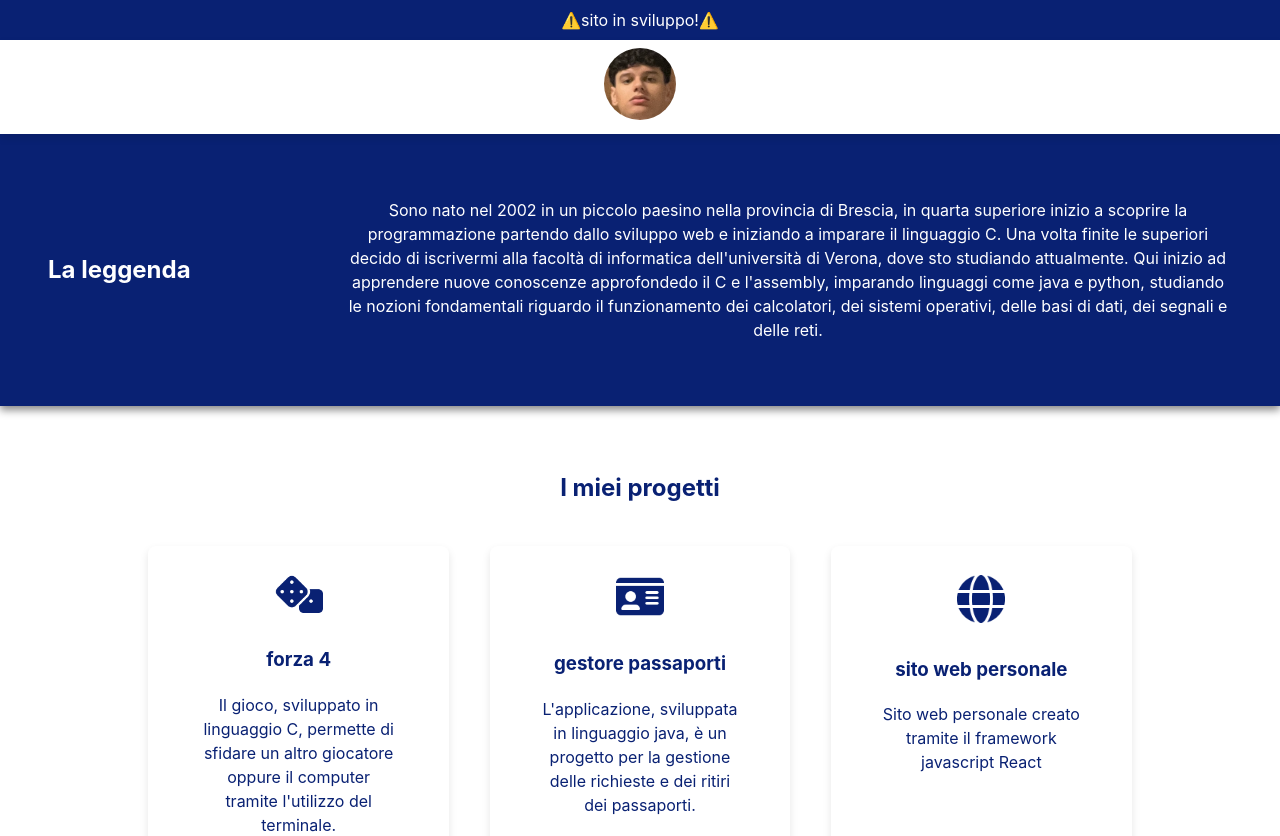
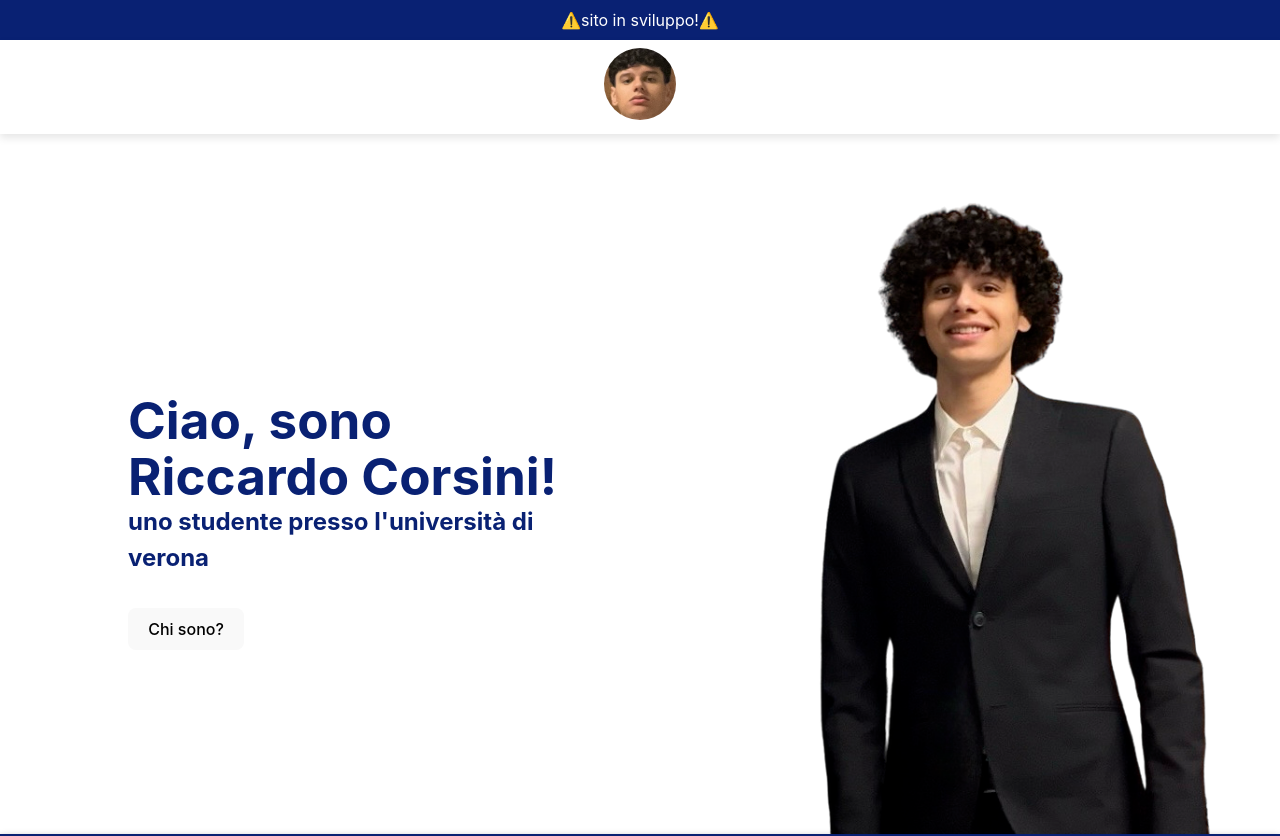
Before and after one commit to corsone/corsoneWebSite, a React (Create React App) app: page / in a window 1280 px wide. Shown: the top 836 px of the page. Built offline with nearby package versions, Linux system fonts and the light colour scheme.

Commit message:
add an intro

```diff
--- a/src/Body.js
+++ b/src/Body.js
@@ -1,6 +1,7 @@
 import React from 'react';
 import Panel from './Panel'
 import Projects from './Projects';
+import Intro from './Intro';
 
 import './Body.css'
 
@@ -10,6 +11,7 @@ function Body(){
 
     return (
         <div className='body'>
+            <Intro></Intro>
             <Panel title={title} text={text}></Panel>
             <Projects></Projects>
         </div>
--- /dev/null
+++ b/src/Intro.css
@@ -0,0 +1,39 @@
+.intro{
+  display: flex;
+  width: 100%;
+  align-items: center;
+  overflow: hidden;
+  justify-content: flex-start;
+}
+
+.introText h1, h2{
+  text-align: left;
+  padding: 0;
+  margin: 0;
+}
+
+.introText{
+  margin: 10%;
+}
+
+.introImage{
+  overflow: hidden;
+  align-self: flex-end;
+}
+
+.desktopButton{
+  position: absolute;
+  left: 0;
+  margin-left: 10%;
+}
+
+@media (max-width: 767px) {
+  .introImage{
+    display: none;
+  }
+
+  .desktopButton{
+    position: initial;
+    margin-left: 10%;
+  }
+}
--- /dev/null
+++ b/src/Intro.js
@@ -0,0 +1,30 @@
+import React from 'react';
+
+import me from './assets/me.PNG'
+import './Intro.css'
+
+function Intro(){
+    function scrollToSection() {
+        var section = document.getElementById("chi sono");
+        window.scrollTo({
+          top: section.offsetTop - 300,
+          behavior: "smooth" // Opzione per rendere lo scrolling fluido
+        });
+      }
+
+
+    return (
+        <div className='intro'>
+            <div className='introText'>
+                <h1>Ciao, sono </h1>
+                <h1>Riccardo Corsini!</h1>
+                <h2>uno studente presso l'università di verona</h2>
+                <button onClick={scrollToSection} className='desktopButton'>Chi sono?</button>
+            </div>
+            <img src={me} className='introImage'/>
+        </div>
+    )
+
+}
+
+export default Intro;
--- a/src/Panel.js
+++ b/src/Panel.js
@@ -7,7 +7,7 @@ import './Panel.css'
 function Panel({title, text}){
 
     return (
-        <div className='panel'>
+        <div className='panel' id="chi sono">
             <div className='title'>
                 {/*<img src={me} className='photo'></img>*/}
                 <h2>{title}</h2>
--- a/src/Projects.js
+++ b/src/Projects.js
@@ -27,7 +27,7 @@ function Projects(){
 
     return (
         <div className='projects'>
-            <h2>I miei progetti</h2>
+            <h2 style={{textAlign: 'center'}}>I miei progetti</h2>
             <div className='cardContainer'>
                 {projects.map((project) => {
                     return <ProjectCard image={project.image} title={project.title} description={project.description}></ProjectCard>
```
Also changed, not shown: src/assets/me.PNG.
